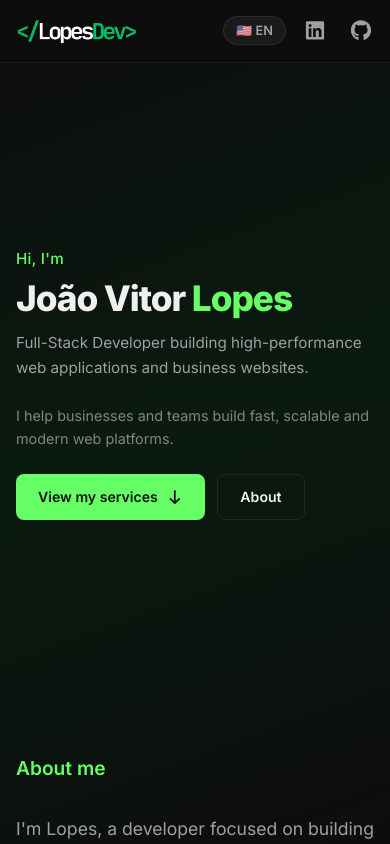
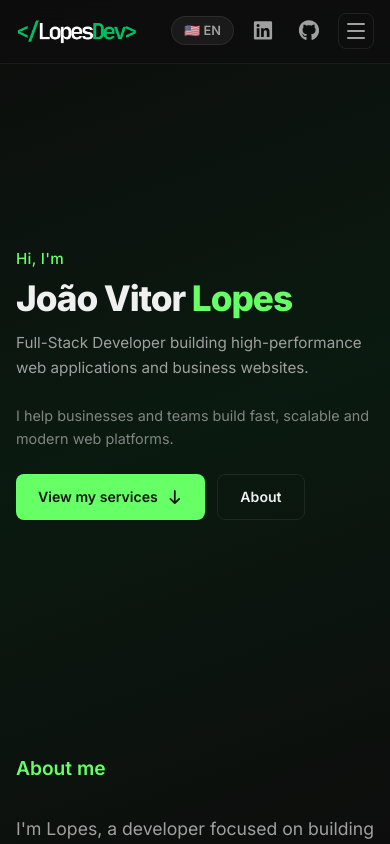
Before and after one commit to lopessjv07/profile, a Next.js app in the folder profile/: page / in a window 390 px wide. Shown: the top 844 px of the page. Built offline with nearby package versions, Linux system fonts and the light colour scheme.

Commit message:
mobile ajustes

```diff
--- a/profile/src/components/Header/Header.css
+++ b/profile/src/components/Header/Header.css
@@ -27,7 +27,7 @@
 /* Logo */
 .header__logo {
     display: flex;
-        align-items: center;
+    align-items: center;
     text-decoration: none;
 }
 
@@ -39,7 +39,7 @@
 /* Nav Links — hidden on mobile */
 .header__nav {
     display: none;
-        gap: 20px;
+    gap: 20px;
 }
 
 .header__link {
@@ -70,12 +70,13 @@
     width: 100%;
 }
 
-/* Social */
+/* Actions */
 .header__actions {
     display: flex;
     align-items: center;
     gap: 16px;
 }
+
 .header__social {
     display: flex;
     gap: 20px;
@@ -115,6 +116,107 @@
     color: var(--green-light);
     background: var(--green-muted);
 }
+/* ──── Hamburger Button (mobile only) ──── */
+.header__hamburger {
+    display: flex;
+    flex-direction: column;
+    justify-content: center;
+    align-items: center;
+    gap: 5px;
+    width: 36px;
+    height: 36px;
+    background: none;
+    border: 1px solid var(--border-card);
+    border-radius: 8px;
+    cursor: pointer;
+    padding: 8px;
+    transition: border-color var(--transition-fast);
+}
+
+.header__hamburger:hover {
+    border-color: var(--green-light);
+}
+
+.header__hamburger-line {
+    display: block;
+    width: 18px;
+    height: 2px;
+    background: var(--text-secondary);
+    border-radius: 2px;
+    transition: all 0.3s ease;
+    transform-origin: center;
+}
+
+.header__hamburger-line--open:nth-child(1) {
+    transform: translateY(7px) rotate(45deg);
+}
+
+.header__hamburger-line--open:nth-child(2) {
+    opacity: 0;
+}
+
+.header__hamburger-line--open:nth-child(3) {
+    transform: translateY(-7px) rotate(-45deg);
+}
+
+/* ──── Mobile Menu Drawer ──── */
+.header__mobile-menu {
+    max-height: 0;
+    overflow: hidden;
+    background: var(--bg-header);
+    backdrop-filter: blur(12px);
+    -webkit-backdrop-filter: blur(12px);
+    border-bottom: 1px solid transparent;
+    transition: max-height 0.35s ease, border-color 0.35s ease;
+}
+
+.header__mobile-menu--open {
+    max-height: 400px;
+    border-bottom: 1px solid var(--border-subtle);
+}
+
+.header__mobile-nav {
+    display: flex;
+    flex-direction: column;
+    padding: 16px 24px 24px;
+    gap: 4px;
+}
+
+.header__mobile-link {
+    display: block;
+    padding: 12px 16px;
+    color: var(--text-secondary);
+    font-size: 1rem;
+    font-weight: 500;
+    text-decoration: none;
+    border-radius: 10px;
+    transition: all var(--transition-fast);
+}
+
+.header__mobile-link:hover {
+    color: var(--text-primary);
+    background: rgba(255, 255, 255, 0.04);
+}
+
+/* ──── Overlay ──── */
+.header__overlay {
+    position: fixed;
+    inset: 0;
+    top: 0;
+    z-index: -1;
+    background: rgba(0, 0, 0, 0.5);
+    animation: fadeIn 0.2s ease;
+}
+
+@keyframes fadeIn {
+    from {
+        opacity: 0;
+    }
+
+    to {
+        opacity: 1;
+    }
+}
 /* ─── Tablet+ (768px) ─── */
 @media (min-width: 768px) {
     .header__inner {
@@ -125,6 +227,7 @@
         .header__logo-img {
             width: 200px;
     }
+
     .header__nav {
         display: flex;
     }
@@ -132,4 +235,12 @@
         .header__social a {
             font-size: 1.15rem;
     }
+/* Hide hamburger on desktop */
+.header__hamburger {
+    display: none;
 }
+
+.header__mobile-menu {
+    display: none;
+}
+}
--- a/profile/src/components/Header/Header.tsx
+++ b/profile/src/components/Header/Header.tsx
@@ -1,5 +1,6 @@
 "use client";
 
+import { useState } from "react";
 import { FontAwesomeIcon } from "@fortawesome/react-fontawesome";
 import "./Header.css";
 import { faGithub, faLinkedin } from "@fortawesome/free-brands-svg-icons";
@@ -7,8 +8,10 @@ import { useLanguage } from "../../i18n/i18n";
 
 function Header() {
   const { lang, setLang, t } = useLanguage();
+  const [menuOpen, setMenuOpen] = useState(false);
 
   const toggleLang = () => setLang(lang === "pt" ? "en" : "pt");
+  const closeMenu = () => setMenuOpen(false);
 
   return (
     <header className="header">
@@ -64,8 +67,44 @@ function Header() {
               <FontAwesomeIcon icon={faGithub} />
             </a>
           </div>
+
+          {/* Hamburger — mobile only */}
+          <button
+            className="header__hamburger"
+            onClick={() => setMenuOpen(!menuOpen)}
+            aria-label="Toggle menu"
+            aria-expanded={menuOpen}
+          >
+            <span className={`header__hamburger-line ${menuOpen ? "header__hamburger-line--open" : ""}`} />
+            <span className={`header__hamburger-line ${menuOpen ? "header__hamburger-line--open" : ""}`} />
+            <span className={`header__hamburger-line ${menuOpen ? "header__hamburger-line--open" : ""}`} />
+          </button>
         </div>
       </div>
+
+      {/* Mobile Menu Drawer */}
+      <div className={`header__mobile-menu ${menuOpen ? "header__mobile-menu--open" : ""}`}>
+        <nav className="header__mobile-nav">
+          <a href="/#sobre" className="header__mobile-link" onClick={closeMenu} suppressHydrationWarning>
+            {t("nav.about")}
+          </a>
+          <a href="/services" className="header__mobile-link" onClick={closeMenu} suppressHydrationWarning>
+            {t("nav.services")}
+          </a>
+          <a href="/#projetos" className="header__mobile-link" onClick={closeMenu} suppressHydrationWarning>
+            {t("nav.projects")}
+          </a>
+          <a href="/#stack" className="header__mobile-link" onClick={closeMenu} suppressHydrationWarning>
+            {t("nav.stack")}
+          </a>
+          <a href="/contact" className="header__mobile-link" onClick={closeMenu} suppressHydrationWarning>
+            {t("nav.contact")}
+          </a>
+        </nav>
+      </div>
+
+      {/* Overlay */}
+      {menuOpen && <div className="header__overlay" onClick={closeMenu} />}
     </header>
   );
 }
--- a/profile/src/i18n/i18n.tsx
+++ b/profile/src/i18n/i18n.tsx
@@ -173,6 +173,7 @@ const translations: Record<Lang, Translations> = {
     "services.cta.subtitle": "Vamos trabalhar juntos para criar algo incrível que entregue resultados reais.",
     "services.cta.btn": "Iniciar um Projeto",
 
+    "contact.hero.available": "Disponível para novos projetos",
     "contact.hero.title": "Vamos Trabalhar Juntos",
     "contact.hero.subtitle": "Tem um projeto em mente? Adoraria saber mais sobre ele.",
     "contact.hero.desc": "Ajudo empresas a construir sites rápidos, escaláveis e de alta performance usando tecnologias modernas como Next.js, React e arquitetura web moderna.",
@@ -184,7 +185,7 @@ const translations: Record<Lang, Translations> = {
     "contact.methods.subtitle": "Escolha a opção que funciona melhor para você.",
     "contact.email.title": "Email",
     "contact.email.label": "Contato principal",
-    "contact.email.value": "hello@lopessdev.com",
+    "contact.email.value": "contact@lopessdev.com",
     "contact.email.desc": "Melhor opção para consultas de projetos e discussões de negócios.",
     "contact.email.btn": "Enviar Email",
     "contact.linkedin.title": "LinkedIn",
@@ -415,6 +416,7 @@ const translations: Record<Lang, Translations> = {
     "services.cta.subtitle": "Let's create a fast, modern, and effective website tailored to your business goals.",
     "services.cta.btn": "Start a Project",
 
+    "contact.hero.available": "Available for new projects",
     "contact.hero.title": "Let's Work Together",
     "contact.hero.subtitle": "Have a project in mind? I'd love to hear about it.",
     "contact.hero.desc": "I help businesses build fast, scalable and high-performance websites using modern technologies like Next.js, React and modern web architecture.",
@@ -426,7 +428,7 @@ const translations: Record<Lang, Translations> = {
     "contact.methods.subtitle": "Choose the option that works best for you.",
     "contact.email.title": "Email",
     "contact.email.label": "Primary contact method",
-    "contact.email.value": "hello@lopessdev.com",
+    "contact.email.value": "contact@lopessdev.com",
     "contact.email.desc": "Best option for project inquiries and business discussions.",
     "contact.email.btn": "Send Email",
     "contact.linkedin.title": "LinkedIn",
```
Also changed, not shown: profile/src/components/Contact/Contact.css (+40 -41 lines), profile/src/components/Contact/Contact.tsx (+7 -18 lines).
